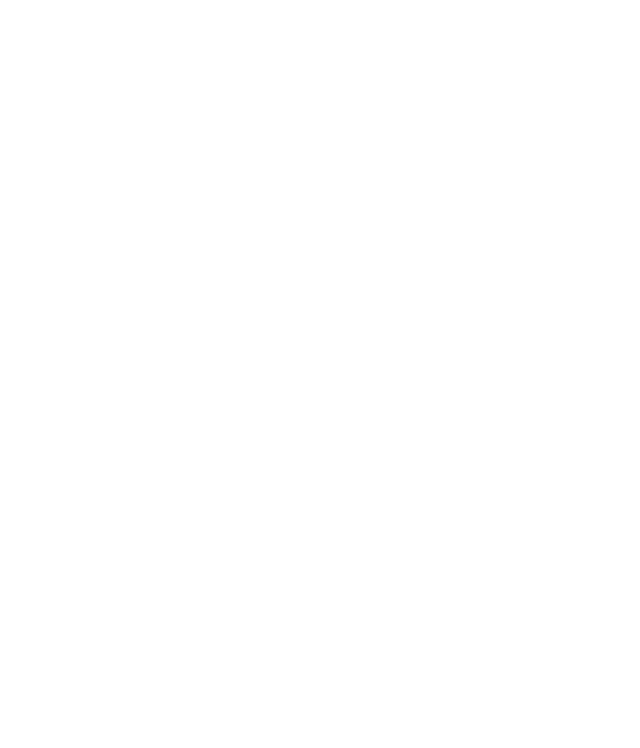
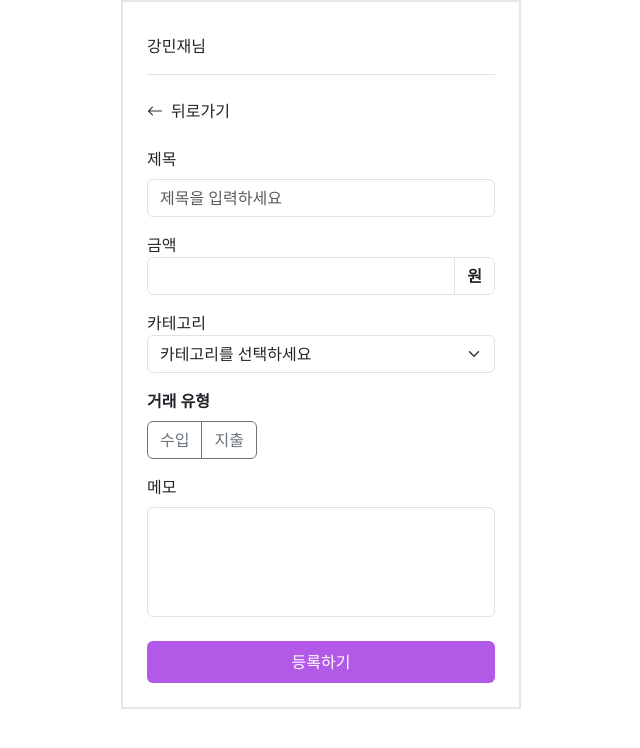
Before and after one commit to KB-SKELETON-6th-15-SESSION/ACCOUNT_BOOK_FE, a Vue app: page /create in a window 1280 px wide. Before the commit this address had no page. Shown: the top 748 px of the page, without its empty margins (319-959 px from the left). Built offline with nearby package versions, Linux system fonts and the light colour scheme.

Commit message:
design: create page 디자인 수정 Please enter the commit message for your changes. Lines starting

```diff
--- a/src/pages/Createpage.vue
+++ b/src/pages/Createpage.vue
@@ -0,0 +1,107 @@
+<template>
+  <div
+    class="container p-4 rounded-lg border-solid border-2"
+    style="max-width: 400px"
+  >
+    <Header />
+    <BackButton @click="goBack" />
+    <form @submit.prevent="handleSubmit">
+      <div class="mb-3">
+        <label class="form-label font-bold">제목</label>
+        <input
+          type="text"
+          class="form-control h-[45px]"
+          placeholder="제목을 입력하세요"
+          v-model="title"
+        />
+      </div>
+
+      <div class="mb-3 flex gap-2">
+        <label class="form-label font-bold w-[100px] m-auto">금액</label>
+        <div class="input-group">
+          <input type="number" class="form-control h-[45px]" v-model="amount" />
+          <span class="input-group-text fw-bold bg-white">원</span>
+        </div>
+      </div>
+
+      <div class="mb-3 flex gap-2">
+        <label class="form-label font-bold w-[100px] m-auto">카테고리</label>
+        <select class="form-select h-[45px]" v-model="category">
+          <option disabled value="">카테고리를 선택하세요</option>
+        </select>
+      </div>
+
+      <div class="mb-3 flex justify-between">
+        <label class="form-label fw-bold d-block">거래 유형</label>
+        <div class="btn-group" role="group">
+          <input
+            type="radio"
+            class="btn-check"
+            id="income"
+            value="수입"
+            v-model="type"
+          />
+          <label class="btn btn-outline-secondary" for="income">수입</label>
+
+          <input
+            type="radio"
+            class="btn-check"
+            id="expense"
+            value="지출"
+            v-model="type"
+          />
+          <label class="btn btn-outline-secondary" for="expense">지출</label>
+        </div>
+      </div>
+
+      <div class="mb-4">
+        <label class="form-label font-bold">메모</label>
+        <textarea
+          class="form-control"
+          style="resize: none"
+          rows="4"
+          v-model="memo"
+        ></textarea>
+      </div>
+
+      <button
+        type="submit"
+        class="btn w-100 py-2 font-bold"
+        :style="{ backgroundColor: '#B25AE7', color: 'white' }"
+      >
+        등록하기
+      </button>
+    </form>
+  </div>
+</template>
+
+<script setup>
+import BackButton from "@/components/Shared/BackButton.vue";
+import Header from "@/components/Shared/Header.vue";
+import { ref } from "vue";
+import { useRouter } from "vue-router";
+
+const router = useRouter();
+
+const title = ref("");
+const amount = ref("");
+const category = ref("");
+const type = ref("");
+const memo = ref("");
+
+const goBack = () => {
+  router.back();
+};
+
+const handleSubmit = () => {
+  console.log({
+    title: title.value,
+    amount: amount.value,
+    category: category.value,
+    type: type.value,
+    memo: memo.value,
+  });
+
+  // 실제 저장 로직 추가 가능
+};
+</script>
--- a/src/pages/ReportPage.vue
+++ b/src/pages/ReportPage.vue
@@ -111,7 +111,6 @@ import TransactionCard from "@/components/Report/TransactionCard.vue";
 import BackButton from "@/components/Shared/BackButton.vue";
 import Header from "@/components/Shared/Header.vue";
 import { ref, watch } from "vue";
-
 import { useRouter } from "vue-router";
 
 const router = useRouter();
--- a/src/router/index.js
+++ b/src/router/index.js
@@ -1,3 +1,4 @@
+import Createpage from "@/pages/CreatePage.vue";
 import DetailPage from "@/pages/DetailPage.vue";
 import MainPage from "@/pages/MainPage.vue";
 import ModifyPage from "@/pages/ModifyPage.vue";
@@ -10,12 +11,12 @@ const router = createRouter({
   routes: [
     {
       path: "/detail",
-      name: "detail",
+      name: "Detail",
       component: DetailPage,
     },
     {
       path: "/",
-      name: "main",
+      name: "Main",
       component: MainPage,
     },
     {
@@ -33,6 +34,11 @@ const router = createRouter({
       name: "Report",
       component: ReportPage,
     },
+    {
+      path: "/create",
+      name: "Create",
+      component: Createpage,
+    },
   ],
 });
 
```
